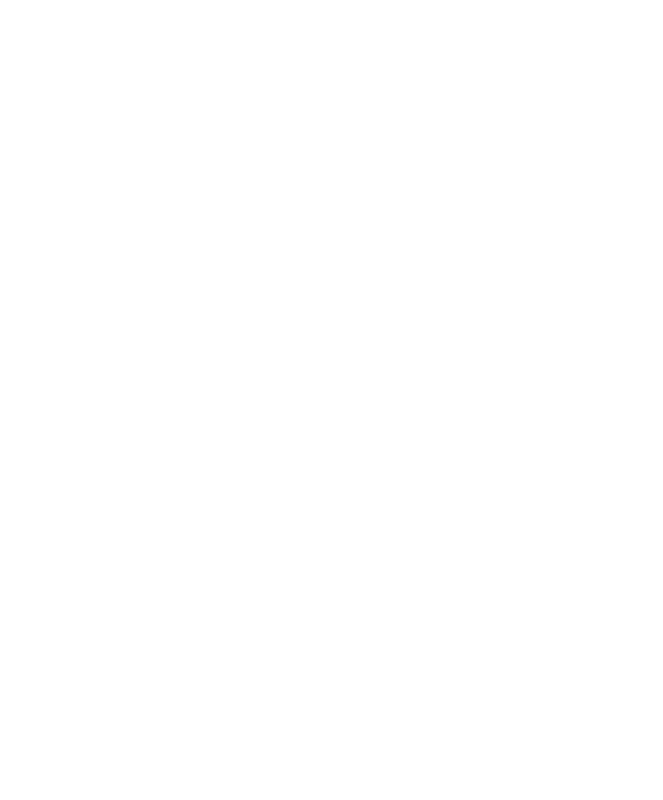
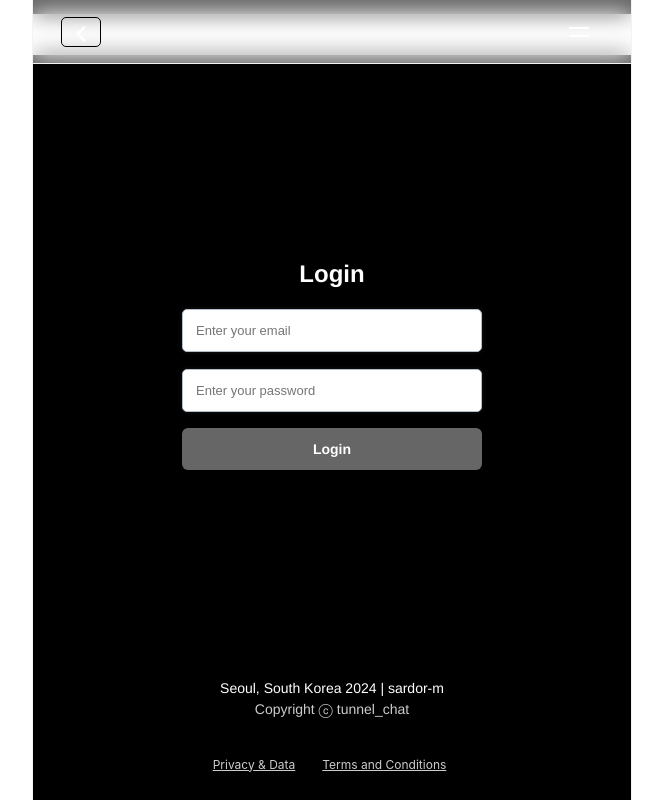
Before and after one commit to Sardor-M/tunnel_chat, a React (Vite) app in the folder tunnel_chat_frontend/: page /login in a window 1280 px wide. Shown: the whole page, without its empty margins (308-971 px from the left). Built offline with nearby package versions, Linux system fonts and the light colour scheme.

Commit message:
feat: added custom atom input and button components

```diff
--- a/tunnel_chat_frontend/src/App.tsx
+++ b/tunnel_chat_frontend/src/App.tsx
@@ -2,70 +2,73 @@
 import styled from "styled-components";
 import { TunnelChatUserProvider } from "./context/TunnelChatUserContext";
 import { BrowserRouter, Route, Routes } from "react-router-dom";
-import TunnelHome from "./pages/Home";
-import TunnelChat from "./components/TunnelChat";
-import TunnelLogin from "./components/TunnelLogin";
+import Layout from "./layout/Layout";
+import Home from "./pages/Home";
+import Chat from "./pages/Chat";
+import Login from "./pages/Login";
 
-const ChatContainer = styled.div`
-  width: 400px;
-  margin: 50px auto;
-  padding: 20px;
-  border-radius: 10px;
-  background: #f4f4f4;
-  box-shadow: 0px 0px 10px rgba(0, 0, 0, 0.1);
-`;
+// const ChatContainer = styled.div`
+//   width: 400px;
+//   margin: 50px auto;
+//   padding: 20px;
+//   border-radius: 10px;
+//   background: #f4f4f4;
+//   box-shadow: 0px 0px 10px rgba(0, 0, 0, 0.1);
+// `;
 
-const MessagesContainer = styled.div`
-  height: 300px;
-  overflow-y: auto;
-  border: 1px solid #ddd;
-  padding: 10px;
-  border-radius: 5px;
-  background: #fff;
-`;
+// const MessagesContainer = styled.div`
+//   height: 300px;
+//   overflow-y: auto;
+//   border: 1px solid #ddd;
+//   padding: 10px;
+//   border-radius: 5px;
+//   background: #fff;
+// `;
 
-const Message = styled.p`
-  padding: 8px;
-  background: #0084ff;
-  color: white;
-  border-radius: 5px;
-  width: fit-content;
-  max-width: 80%;
-  margin-bottom: 5px;
-`;
+// const Message = styled.p`
+//   padding: 8px;
+//   background: #0084ff;
+//   color: white;
+//   border-radius: 5px;
+//   width: fit-content;
+//   max-width: 80%;
+//   margin-bottom: 5px;
+// `;
 
-const InputContainer = styled.div`
-  display: flex;
-  margin-top: 10px;
-`;
+// const InputContainer = styled.div`
+//   display: flex;
+//   margin-top: 10px;
+// `;
 
-const Input = styled.input`
-  flex: 1;
-  padding: 10px;
-  border: 1px solid #ddd;
-  border-radius: 5px;
-  outline: none;
-`;
+// const Input = styled.input`
+//   flex: 1;
+//   padding: 10px;
+//   border: 1px solid #ddd;
+//   border-radius: 5px;
+//   outline: none;
+// `;
 
-const Button = styled.button`
-  padding: 10px;
-  margin-left: 5px;
-  border: none;
-  background: #0084ff;
-  color: white;
-  border-radius: 5px;
-  cursor: pointer;
-`;
+// const Button = styled.button`
+//   padding: 10px;
+//   margin-left: 5px;
+//   border: none;
+//   background: #0084ff;
+//   color: white;
+//   border-radius: 5px;
+//   cursor: pointer;
+// `;
 
 const App: React.FC = () => {
   return (
     <TunnelChatUserProvider>
       <BrowserRouter>
-        <Routes>
-          <Route path="/" element={<TunnelHome/>} />
-          <Route path="/chat" element={<TunnelChat/>} />
-          <Route path="/login" element={<TunnelLogin/>} />
-        </Routes>
+        <Layout>
+          <Routes>
+            <Route path="/" element={<Home />} />
+            <Route path="/chat" element={<Chat />} />
+            <Route path="/login" element={<Login />} />
+          </Routes>
+        </Layout>
       </BrowserRouter>
     </TunnelChatUserProvider>
   );
--- /dev/null
+++ b/tunnel_chat_frontend/src/components/Login/LoginForm.tsx
@@ -0,0 +1,80 @@
+import styled from "styled-components";
+import Input from "../atoms/Input/Input";
+import { MdEmail, MdLock } from "react-icons/md";
+import Button from "../atoms/Button/Button";
+
+const FormContainer = styled.div`
+  display: flex;
+  flex-direction: column;
+  align-items: center;
+  justify-content: center;
+  height: 100%;
+  padding: 20px;
+  background: black;
+  color: white;
+`;
+
+const Form = styled.form`
+  display: flex;
+  flex-direction: column;
+  gap: 15px;
+  width: 100%;
+  max-width: 300px;
+`;
+
+const Title = styled.h2`
+  margin-bottom: 20px;
+`;
+
+const ErrorMessage = styled.p`
+  color: red;
+  font-size: 14px;
+`;
+
+interface LoginFormProps {
+  email: string;
+  password: string;
+  error: string;
+  onEmailChange: (e: React.ChangeEvent<HTMLInputElement>) => void;
+  onPasswordChange: (e: React.ChangeEvent<HTMLInputElement>) => void;
+  onSubmit: (e: React.FormEvent) => void;
+}
+
+const LoginForm: React.FC<LoginFormProps> = ({
+  email,
+  password,
+  error,
+  onEmailChange,
+  onPasswordChange,
+  onSubmit,
+}) => {
+  return (
+    <FormContainer>
+      <Title>Login</Title>
+      <Form onSubmit={onSubmit}>
+        <Input
+          type="email"
+          id="email"
+          name="email"
+          value={email}
+          placeholder="Enter your email"
+          onChange={onEmailChange}
+          icon={<MdEmail />}
+        />
+        <Input
+          type="password"
+          id="password"
+          name="password"
+          value={password}
+          placeholder="Enter your password"
+          onChange={onPasswordChange}
+          icon={<MdLock />}
+        />
+        {error && <ErrorMessage>{error}</ErrorMessage>}
+        <Button variant="submit">Login</Button>
+      </Form>
+    </FormContainer>
+  );
+};
+
+export default LoginForm;
--- a/tunnel_chat_frontend/src/components/TunnelChat.tsx
+++ /dev/null
@@ -1,6 +0,0 @@
-
-export default function TunnelChat() {
-  return (
-    <div>TunnelChat</div>
-  )
-}
--- a/tunnel_chat_frontend/src/components/TunnelLogin.tsx
+++ /dev/null
@@ -1,6 +0,0 @@
-
-export default function TunnelLogin() {
-  return (
-    <div>Login</div>
-  )
-}
--- /dev/null
+++ b/tunnel_chat_frontend/src/components/atoms/Button/Button.tsx
@@ -0,0 +1,57 @@
+import styled from "styled-components";
+
+interface ButtonProps {
+  children: React.ReactNode;
+  onClick?: () => void;
+  variant?: "submit" | "rest" | "add";
+  disabled?: boolean;
+}
+
+const StyledButton = styled.button<{ variant?: string }>`
+  padding: 10px 16px;
+  border: none;
+  padding: 13px;
+  border-radius: 6px;
+  cursor: pointer;
+  transition: background 0.2s, opacity 0.2s;
+  font-size: 14px;
+  font-weight: bold;
+  width: 100%;
+
+  background: ${({ variant }) =>
+    variant === "submit"
+      ? "#666"
+      : variant === "rest"
+      ? "#FF3333"
+      : "#3333FF"};
+  color: white;
+
+  &:hover {
+    background: ${({ variant }) =>
+      variant === "submit"
+        ? "#555"
+        : variant === "rest"
+        ? "#CC0000"
+        : "#2222FF"};
+  }
+
+  &:disabled {
+    opacity: 0.5;
+    cursor: not-allowed;
+  }
+`;
+
+const Button: React.FC<ButtonProps> = ({
+  children,
+  onClick,
+  variant = "submit",
+  disabled,
+}) => {
+  return (
+    <StyledButton onClick={onClick} variant={variant} disabled={disabled}>
+      {children}
+    </StyledButton>
+  );
+};
+
+export default Button;
--- /dev/null
+++ b/tunnel_chat_frontend/src/components/atoms/Input/Input.tsx
@@ -0,0 +1,82 @@
+import React from "react";
+import styled from "styled-components";
+
+
+const StyledDivContainer = styled.div`
+  flex-direction: column;
+  position: relative;
+  width: 100%;
+`;
+
+const StyledInput = styled.input`
+  width: 100%;
+  padding: 13px;
+  margin: 1px 0;
+  border: 0.5px solid #b1bdc8;
+  border-radius: 5px;
+  box-shadow: 0 0 5px rgba(229, 229, 229, 0.1);
+  outline: none;
+  font-size: 13px;
+  transition: border-color 0.2s ease-in-out, box-shadow 0.2s ease-in-out;
+
+  &:focus {
+    border-color: #3966fb;
+    box-shadow: 0 0 5px rgba(57, 102, 251, 0.5);
+  }
+`;
+const StyledErrorText = styled.p`
+  display: block;
+  color: red;
+  font-size: 12px;
+  margin-top: 3.5 px; // input tag tagiga show qiladi,
+  text-align: left;
+`;
+
+const InputIconContainer = styled.div`
+  position: absolute;
+  /* margin: 10px; */
+  padding: 12px 14px;
+  top: 50%;
+  transform: translateY(-50%);
+  z-index: 2;
+  right: 10px;
+  pointer-events: none; /* Makes the icon non-interactive
+  /* background-color: #f1f1f1;
+  border-radius: 5px 0 0 5px;
+  color: #b1bdc8; */
+`;
+
+interface InputProps extends React.InputHTMLAttributes<HTMLInputElement> {
+  id: string;
+  error?: string | boolean;
+  icon?: React.ReactNode;
+}
+
+export default function Input({ id, icon, error, ...props }: InputProps) {
+  const [showIcon, setShowIcon] = React.useState<boolean>(
+    !props.value || props.value === ""
+  );
+
+  const handleChange = (e: React.ChangeEvent<HTMLInputElement>) => {
+    setShowIcon(e.target.value === "" || e.target.value === undefined);
+    if (props.onChange) {
+      // call the onchange function
+      props.onChange(e);
+    }
+  };
+
+  // input value ni visibilitiesni korsatadi qachonki value o'zgarsa
+  React.useEffect(() => {
+    setShowIcon(!props.value || props.value === "");
+  }, [props.value]);
+
+  return (
+    <>
+      <StyledDivContainer>
+        <StyledInput id={id} {...props} onChange={handleChange} />
+        {error && <StyledErrorText> {error}</StyledErrorText>}
+        {icon && showIcon && <InputIconContainer>{icon}</InputIconContainer>}
+      </StyledDivContainer>
+    </>
+  );
+}
--- a/tunnel_chat_frontend/src/pages/Chat.tsx
+++ b/tunnel_chat_frontend/src/pages/Chat.tsx
@@ -1,6 +1,127 @@
+import { useState, useEffect, useRef } from "react";
+import styled from "styled-components";
+import Input from "../components/atoms/Input/Input";
+import { MdDriveFileRenameOutline } from "react-icons/md";
+import Button from "../components/atoms/Button/Button";
 
-export default function TunnelChat() {
+const ChatContainer = styled.div`
+  display: flex;
+  flex-direction: column;
+  height: 100%;
+  width: 100%;
+  padding: 10px;
+  background: black;
+  color: white;
+`;
+
+const MessagesContainer = styled.div`
+  flex: 1;
+  overflow-y: auto;
+  padding: 10px;
+  display: flex;
+  flex-direction: column;
+  gap: 8px;
+  &::-webkit-scrollbar {
+    display: none;
+  }
+`;
+
+const MessageBubble = styled.div<{ isMine: boolean }>`
+  max-width: 70%;
+  padding: 10px;
+  border-radius: 12px;
+  background: ${({ isMine }) => (isMine ? "#3333FF" : "#222")};
+  align-self: ${({ isMine }) => (isMine ? "flex-end" : "flex-start")};
+`;
+
+const InputContainer = styled.div`
+  display: flex;
+  padding: 10px;
+  background: #111;
+  border-top: 1px solid #333;
+`;
+
+// const Input = styled.input`
+//   flex: 1;
+//   padding: 10px;
+//   border: none;
+//   border-radius: 6px;
+//   outline: none;
+//   background: #222;
+//   color: white;
+// `;
+
+// const SendButton = styled.button`
+//   margin-left: 8px;
+//   padding: 10px 16px;
+//   border: none;
+//   border-radius: 6px;
+//   background: #3333ff;
+//   color: white;
+//   cursor: pointer;
+//   transition: background 0.2s;
+
+//   &:hover {
+//     background: #2222ff;
+//   }
+// `;
+
+export default function Chat() {
+  const [messages, setMessages] = useState<{ text: string; isMine: boolean }[]>(
+    []
+  );
+  const [input, setInput] = useState("");
+  const messagesEndRef = useRef<HTMLDivElement>(null);
+
+  const sendMessage = () => {
+    if (!input.trim()) return;
+    setMessages([...messages, { text: input, isMine: true }]);
+    setInput("");
+  };
+
+  useEffect(() => {
+    messagesEndRef.current?.scrollIntoView({ behavior: "smooth" });
+  }, [messages]);
+
+  const handleInputBlur = () => {
+    console.log("received the data: ");
+  };
+
   return (
-    <div>TunnelChat</div>
-  )
+    <ChatContainer>
+      <MessagesContainer>
+        {messages.map((msg, index) => (
+          <MessageBubble key={index} isMine={msg.isMine}>
+            {msg.text}
+          </MessageBubble>
+        ))}
+        <div ref={messagesEndRef} />
+      </MessagesContainer>
+      <InputContainer>
+        {/* <Input
+          type="text"
+          placeholder="Type a message..."
+          value={input}
+          onChange={(e) => setInput(e.target.value)}
+          onKeyPress={(e) => e.key === "Enter" && sendMessage()}
+        /> */}
+        <Input
+          type="text"
+          id="title"
+          name="title"
+          value={input}
+          placeholder="Enter the name of the event"
+          // value={eventData.title}
+          onChange={(e) => setInput(e.target.value)}
+          onBlur={handleInputBlur}
+          onKeyPress={(e) => e.key === "Enter" && sendMessage()}
+          // error={
+          //   hasError.title ? "Please enter a valid title name" : ""
+          // }
+          icon={<MdDriveFileRenameOutline />}
+        />
+        <Button onClick={sendMessage} variant="submit">Send</Button>
+      </InputContainer>
+    </ChatContainer>
+  );
 }
--- a/tunnel_chat_frontend/src/pages/Login.tsx
+++ b/tunnel_chat_frontend/src/pages/Login.tsx
@@ -1,6 +1,29 @@
+import { useState } from "react";
+import LoginForm from "../components/Login/LoginForm";
 
-export default function TunnelLogin() {
+export default function Login() {
+  const [email, setEmail] = useState("");
+  const [password, setPassword] = useState("");
+  const [error, setError] = useState("");
+
+  const handleLogin = (e: React.FormEvent) => {
+    e.preventDefault();
+    if (!email || !password) {
+      setError("Please enter both email and password.");
+      return;
+    }
+    setError("");
+    console.log("Logging in with:", { email, password });
+  };
+
   return (
-    <div>Login</div>
-  )
+    <LoginForm
+      email={email}
+      password={password}
+      error={error}
+      onEmailChange={(e) => setEmail(e.target.value)}
+      onPasswordChange={(e) => setPassword(e.target.value)}
+      onSubmit={handleLogin}
+    />
+  );
 }
```
Also changed, not shown: tunnel_chat_frontend/src/pages/Home.tsx (+1 -6 lines).
